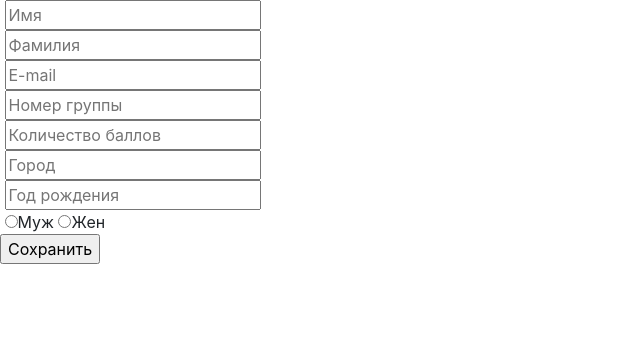
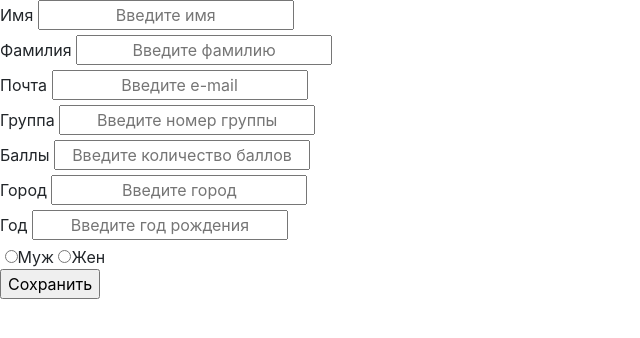
Before and after one commit to kodoku2010/students, a Django app: template students_app/templates/add_student.html in a window 1280 px wide. Shown: the top 338 px of the page, without its empty margins (0-640 px from the left). Run offline with Django 3.2, Linux system fonts and the light colour scheme; the template is opened without the code that fills it, so the values that code supplies are empty; some libraries are stand-ins or nearby versions.

Commit message:
Start Implementing Front-end

```diff
--- a/students_app/static/css/main.css
+++ b/students_app/static/css/main.css
@@ -1,3 +1,15 @@
+.btn-add-student {
+    text-decoration: none;
+    background-color: #F5D7BF;
+    padding: 5px 10px;
+}
+
+.btn-add-student:hover {
+    text-decoration: none;
+}
+
+/* TABLE STYLES */
+
 table {
     margin: 0 auto;
     font-family: "Lucida Sans Unicode", "Lucida Grande", Sans-Serif;
@@ -19,3 +31,15 @@ td {
     background: #F5D7BF;
     padding: 10px;
 }
+
+/* FORM STYLES */
+
+form {
+    margin: 0 auto;
+}
+
+form > input::placeholder {
+
+    text-align: center;
+
+}
--- a/students_app/templates/add_student.html
+++ b/students_app/templates/add_student.html
@@ -3,30 +3,30 @@
 {% load static %}
 
 {% block content %}
-
+<div class="form-wrapper">
     <form action="{% url 'add-student' %}" method="post" >
         {% csrf_token %}
 
-    <label for="name"></label>
-    <input type="text" name="name" id="name" placeholder="Имя" /><br>
+        <label for="name">Имя</label>
+        <input type="text" name="name" id="name" placeholder="Введите имя" /><br>
 
-    <label for="last_name"></label>
-    <input type="text" name="last_name" id="last_name" placeholder="Фамилия"/><br>
+        <label for="last_name">Фамилия</label>
+        <input type="text" name="last_name" id="last_name" placeholder="Введите фамилию"/><br>
 
-    <label for="email"></label>
-    <input type="text" name="email" id="email" placeholder="E-mail"/><br>
+        <label for="email">Почта</label>
+        <input type="text" name="email" id="email" placeholder="Введите е-mail"/><br>
 
-    <label for="group"></label>
-    <input type="text" name="group" id="group" placeholder="Номер группы"/><br>
+        <label for="group">Группа</label>
+        <input type="text" name="group" id="group" placeholder="Введите номер группы"/><br>
 
-    <label for="mark"></label>
-    <input type="text" name="mark" id="mark" placeholder="Количество баллов"/><br>
+        <label for="mark">Баллы</label>
+        <input type="text" name="mark" id="mark" placeholder="Введите количество баллов"/><br>
 
-    <label for="city"></label>
-    <input type="text" name="city" id="city" placeholder="Город"/><br>
+        <label for="city">Город</label>
+        <input type="text" name="city" id="city" placeholder="Введите город"/><br>
 
-    <label for="year"></label>
-    <input type="text" name="year" id="year" placeholder="Год рождения"/><br>
+        <label for="year">Год</label>
+        <input type="text" name="year" id="year" placeholder="Введите год рождения"/><br>
 
         <label for="gender"></label>
         <input type="radio" name="gender" id="gender" value="Муж" />Муж
@@ -34,5 +34,6 @@
 
         <input type="submit" value="Сохранить"/>
     </form>
+</div>
 
 {% endblock %}
--- a/students_app/templates/index.html
+++ b/students_app/templates/index.html
@@ -3,7 +3,7 @@
 {% load static %}
 
 {% block content %}
-
+<a href="/add_student/" class="btn-add-student">Добавить Студента</a>
 <table>
   <tr>
     <th>ID</th>
```
Also changed, not shown: db.sqlite3, students_app/migrations/0002_auto_20191029_1450.py (added), 4 other files. Lines whose indentation alone changed are shown as unchanged.
